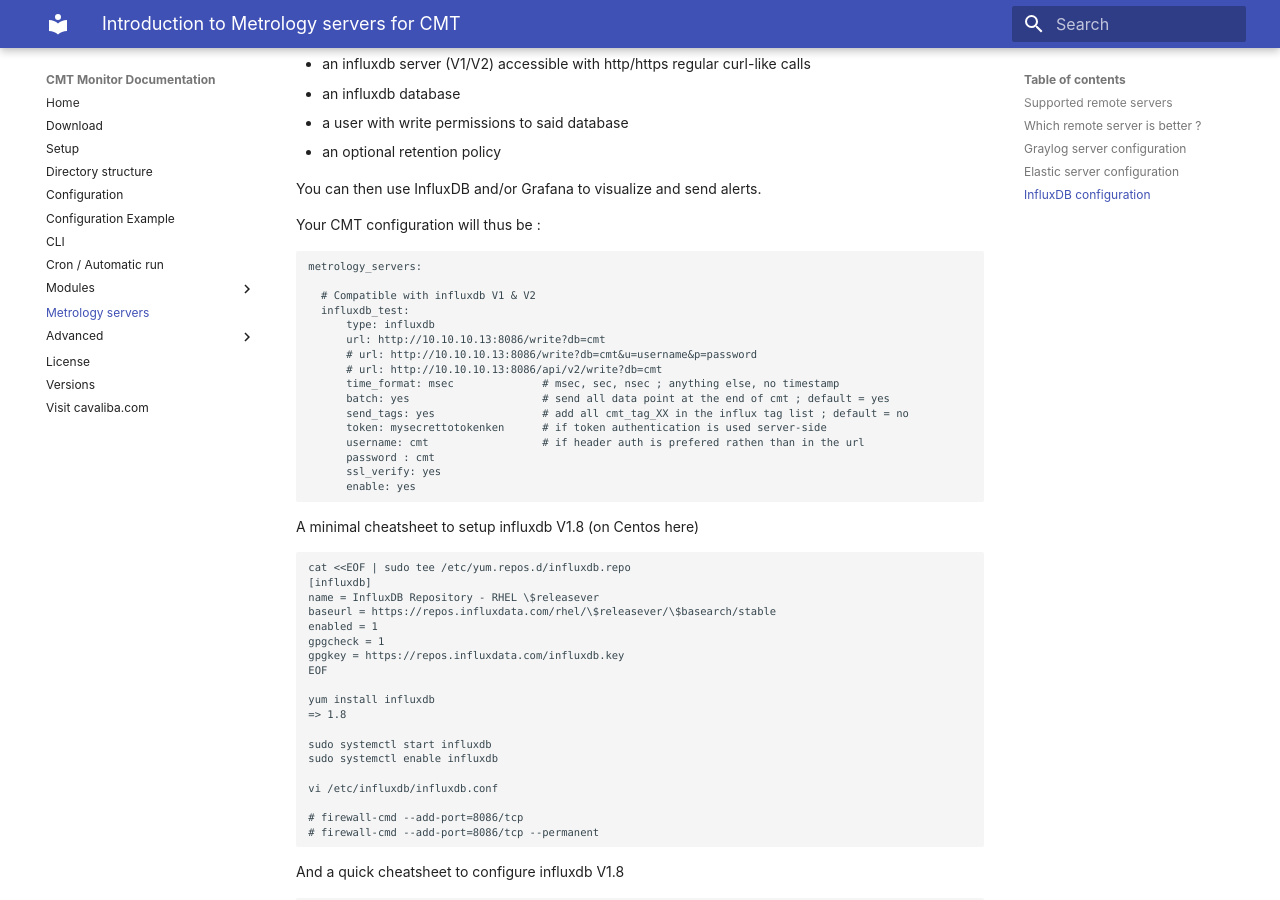
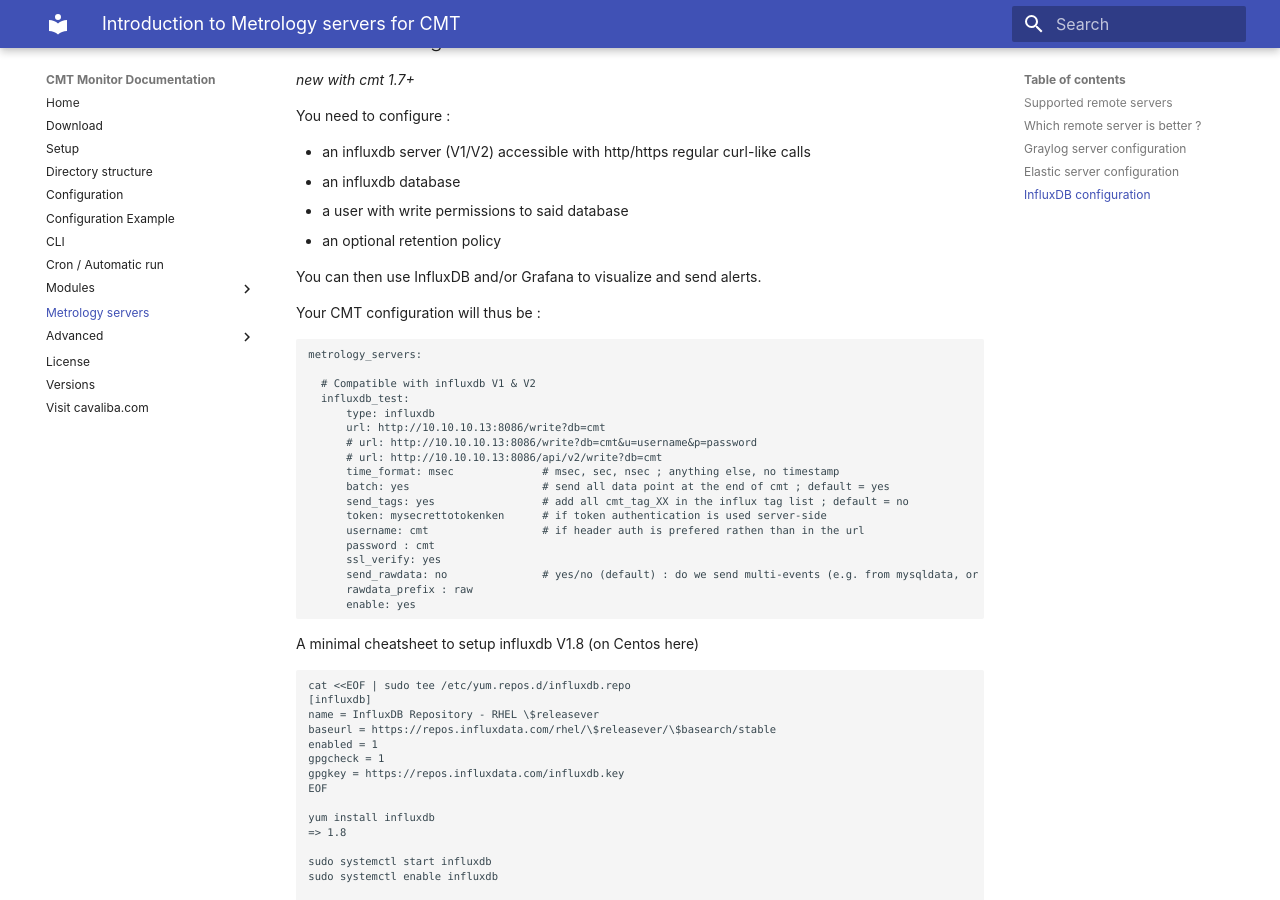
Before and after one commit to cavaliba/cmt_monitor, an MkDocs documentation site: the page built from docs/docs/metrology.md, in a window 1280 px wide and 900 px high, scrolled down 2524 px. Built offline with MkDocs 1.6.1 and Material for MkDocs 9.7.7, drawn with Linux system fonts in a browser that asks for light colours; some of the changed text lies outside the part shown.

Commit message:
rawdata_prefix, send_rawdata options

```diff
--- a/docs/docs/metrology.md
+++ b/docs/docs/metrology.md
@@ -54,14 +54,17 @@
           type: graylog_udp_gelf
           host: 10.10.10.13
           port: 12201
+          send_rawdata: no               # yes/no (default) : do we send multi-events (e.g. from mysqldata, or sendfile )
+          rawdata_prefix : raw
           enable: yes
 
       graylog_test2:
           type: graylog_http_gelf
           url: http://10.10.10.13:8080/gelf
           ssl_verify: yes
+          send_rawdata: no               # yes/no (default) : do we send multi-events (e.g. from mysqldata, or sendfile )
+          rawdata_prefix : raw
           enable: yes
-
 
 ##  Elastic server configuration
 
@@ -80,6 +83,8 @@
           type: elastic_http_json
           url: http://my_remote_host:9200/cmt/data/?pipeline=timestamp
           ssl_verify: yes
+          send_rawdata: no               # yes/no (default) : do we send multi-events (e.g. from mysqldata, or sendfile )
+          rawdata_prefix : raw
           enable: yes
 
 
@@ -150,6 +155,8 @@
           username: cmt                  # if header auth is prefered rathen than in the url
           password : cmt
           ssl_verify: yes
+          send_rawdata: no               # yes/no (default) : do we send multi-events (e.g. from mysqldata, or sendfile )
+          rawdata_prefix : raw
           enable: yes
 
 
```
Also changed, not shown: 2 other files.
